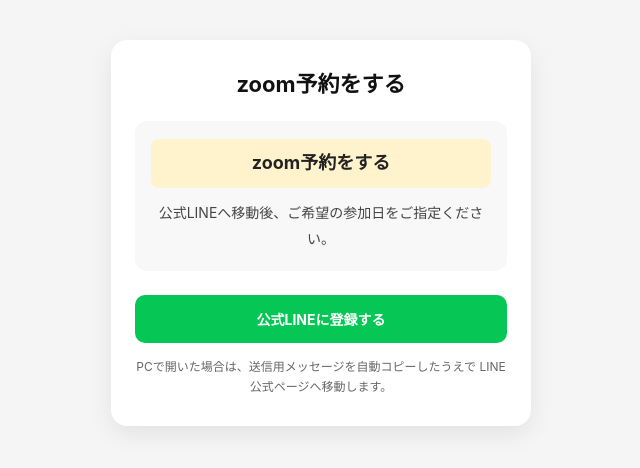
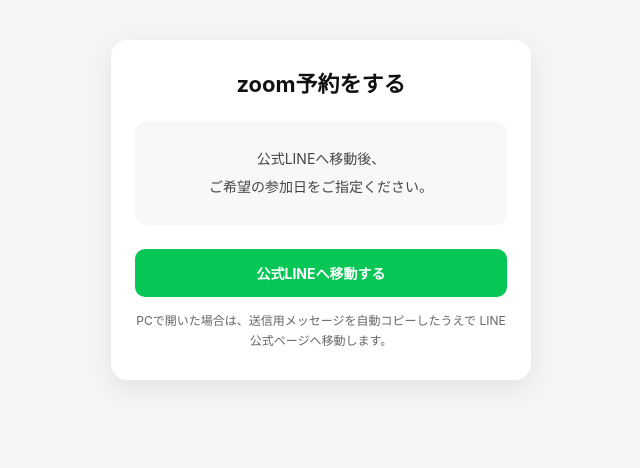
Before and after one commit to awabota/yoyaku, a plain HTML site: page index.html in a window 1280 px wide. Shown: the whole page, without its empty margins (319-959 px from the left). Drawn offline with Linux system fonts and the light colour scheme.

Commit message:
Update index.html

```diff
--- a/index.html
+++ b/index.html
@@ -49,27 +49,12 @@
 .guide {
   background: #f8f8f8;
   border-radius: 12px;
-  padding: 18px 16px;
+  padding: 24px 18px;
   font-size: 14px;
-  line-height: 1.9;
+  line-height: 2;
   color: #444;
   margin-bottom: 24px;
   text-align: center;
-}
-
-.keyword {
-  display: block;
-  font-size: 18px;
-  font-weight: 700;
-  color: #222;
-  background: #fff3cd;
-  padding: 10px 12px;
-  border-radius: 8px;
-  line-height: 1.6;
-  text-align: center;
-  margin: 0 0 12px;
-  word-break: normal;
-  overflow-wrap: anywhere;
 }
 
 .btn {
@@ -124,12 +109,12 @@
     <div class="title">zoom予約をする</div>
 
     <div class="guide">
-      <span class="keyword">zoom予約をする</span>
-      公式LINEへ移動後、ご希望の参加日をご指定ください。
+      公式LINEへ移動後、<br>
+      ご希望の参加日をご指定ください。
     </div>
 
     <a href="https://line.me/R/ti/p/@479rnxap" class="btn" id="btn-bottom">
-      公式LINEに登録する
+      公式LINEへ移動する
     </a>
 
     <div class="note">
```
